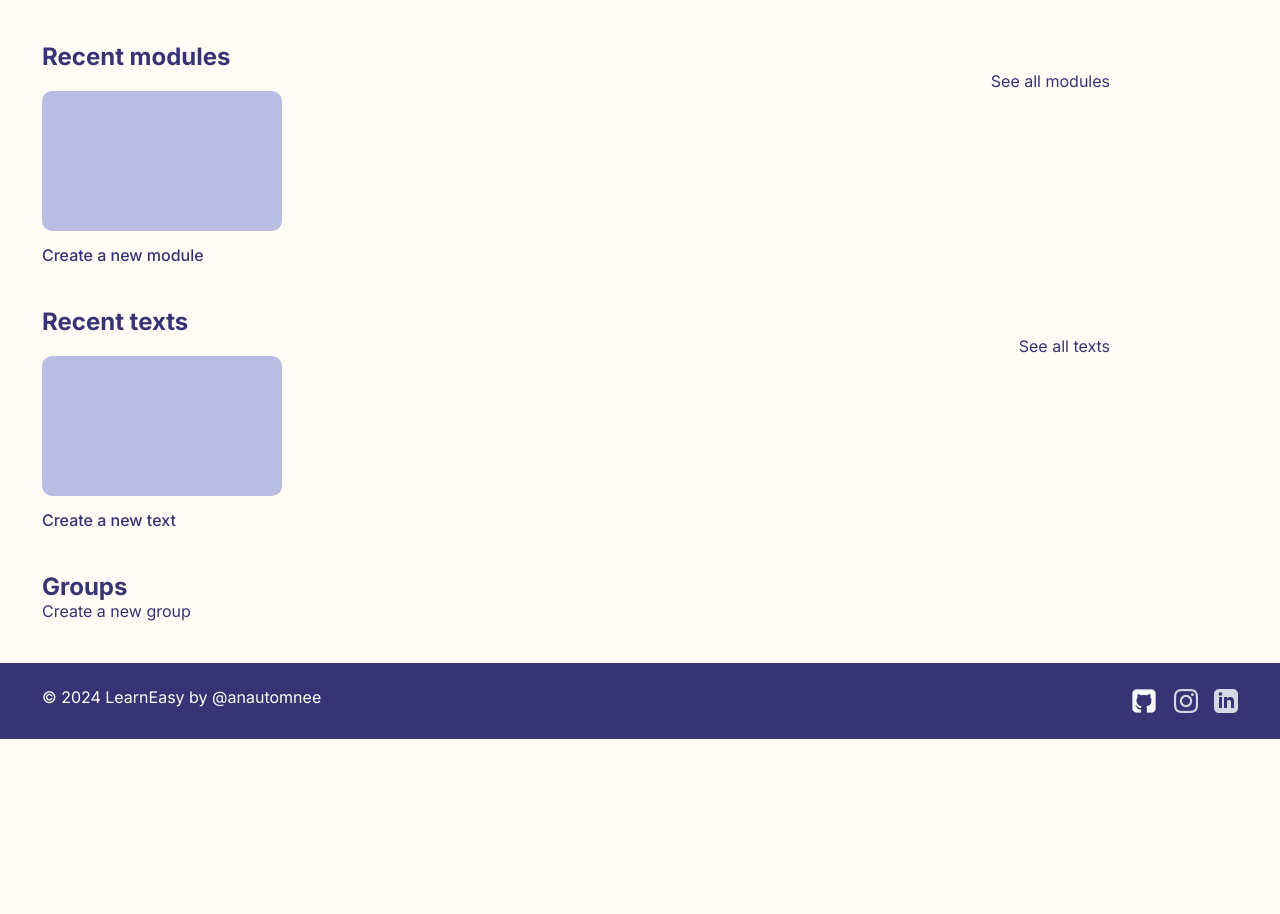
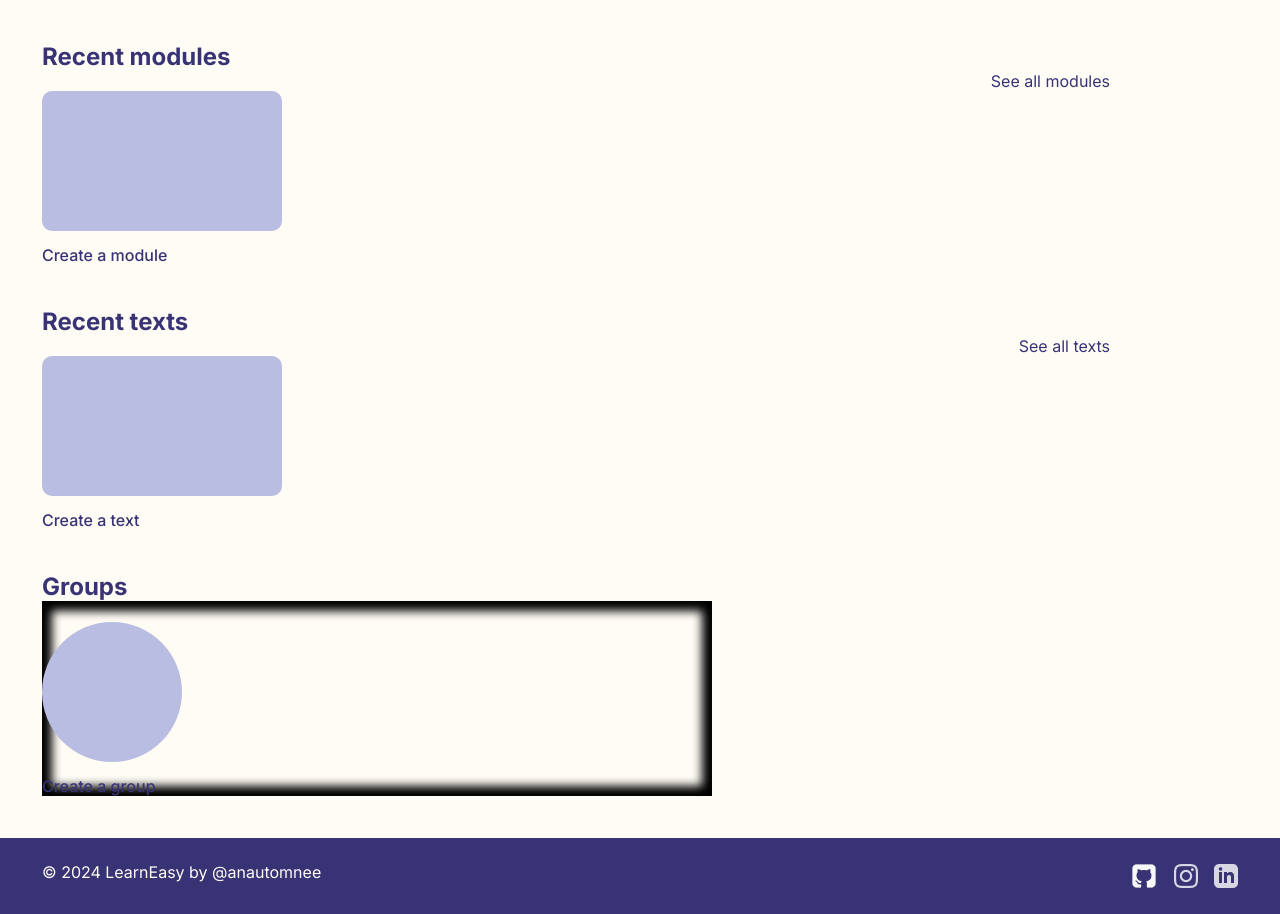
Before and after one commit to anautomnee/cs50web_final, a Django app: page / in a window 1280 px wide. Shown: the part 68-982 px from the top of the page. Before the commit the page ends 807 px from the top, so only its background shows below. Run offline with Django 5.2, Linux system fonts and the light colour scheme; the visitor is signed in with stand-in values (Sample User, id 1); data comes from the database, SQL or seed files in the repository; data that the repository does not hold is empty; some libraries are stand-ins or nearby versions.

Commit message:
change group layout, start border shadow

```diff
--- a/cs50w_final/learneasy/static/learneasy/styles.css
+++ b/cs50w_final/learneasy/static/learneasy/styles.css
@@ -93,38 +101,60 @@ a {
   align-self: center;
 }
 
-.nav-left, .nav-right {
+.nav-left,
+.nav-right {
   display: flex;
   align-items: center;
   gap: 42px;
-
 }
 
 .nav-left img {
   width: 100px;
 }
 
-.recent-modules, .recent-texts {
+.recent-modules,
+.recent-texts {
   display: flex;
   flex-direction: column;
   max-width: 1068px;
   margin-bottom: 42px;
 }
 
-.recent-modules a, .recent-texts a {
+.recent-modules a,
+.recent-texts a {
   align-self: flex-end;
 }
 
-.recent-modules-grid, .recent-texts-grid {
+.recent-modules-grid,
+.recent-texts-grid,
+.recent-groups-grid {
   display: grid;
   grid-template-columns: repeat(4, 240px);
+  align-items: start;
   gap: 36px;
 }
 
-.module-small-card div, .texts-small-card div {
+.recent-module-name,
+.recent-group-name {
+  width: 20ch;
+  overflow: hidden;
+  white-space: nowrap;
+  text-overflow: ellipsis;
+}
+
+.group-card div {
+  width: 140px;
+  height: 140px;
+  background-color: #babde2;
+  border-radius: 50%;
+  margin-bottom: 14px;
+}
+
+.module-small-card div,
+.texts-small-card div {
   width: 240px;
   height: 140px;
-    background-color: #BABDE2;
+  background-color: #babde2;
   border-radius: 10px;
   margin-bottom: 14px;
 }
@@ -133,36 +163,45 @@ a {
   max-width: 670px;
   overflow: scroll;
   margin-bottom: 42px;
+  box-shadow: inset 0px 0px 10px 10px #000;
 }
 
-.grops_main {
+.groups_main {
+  margin-top: 21px;
   display: flex;
   gap: 36px;
+}
+
+.groups_main h3 {
+  width: 14ch;
+  overflow: hidden;
+  white-space: nowrap;
+  text-overflow: ellipsis;
 }
 
 footer {
   display: flex;
   justify-content: space-between;
   background-color: #373375;
-    color: #FFFCF5;
+  color: #fffcf5;
   padding: 24px 42px;
 }
 
-
 /* NEW MODULE PAGE */
 
-
-.new_module_name, .new_group_name {
+.new_module_name,
+.new_group_name {
   display: flex;
   flex-direction: column;
   margin: 20px 0;
 }
 
-.new_module_name input, .new_group_name input {
+.new_module_name input,
+.new_group_name input {
   margin-top: 10px;
   max-width: 400px;
   height: 32px;
-    background-color: #FFFCF5;
+  background-color: #fffcf5;
   border: none;
   border-bottom: 1px solid #373375;
   color: #373375;
--- a/cs50w_final/learneasy/templates/learneasy/index.html
+++ b/cs50w_final/learneasy/templates/learneasy/index.html
@@ -1,20 +1,24 @@
-{% extends "learneasy/layout.html" %}
-
-{% block main %}
+{% extends "learneasy/layout.html" %} {% block main %}
 <div class="main">
   <h1>Recent modules</h1>
   <div class="recent-modules">
     <a href="#">See all modules</a>
     <div class="recent-modules-grid">
+      <a href="{% url 'add_module' %}">
         <div class="module-small-card">
           <div></div>
-                    <h3><a href="{% url 'add_module' %}">Create a new module</a></h3>
+          <h3>Create a module</h3>
         </div>
+      </a>
       {% for module in modules %}
+      <a href="{% url 'module' module.id %}">
         <div class="module-small-card">
           <div></div>
-                        <h3><a href="{% url 'module' module.id %}">{{ module.module_name }}</a></h3>
+          <h3>
+            <p class="recent-module-name">{{ module.module_name }}</p>
+          </h3>
         </div>
+      </a>
       {% endfor %}
     </div>
   </div>
@@ -24,14 +28,29 @@
     <div class="recent-texts-grid">
       <div class="texts-small-card">
         <div></div>
-                    <h3>Create a new text</h3>
+        <h3>Create a text</h3>
       </div>
     </div>
   </div>
   <h1>Groups</h1>
   <div class="groups_main_container">
     <div class="groups_main">
-                <p><a href="">Create a new group</a></p>
+      <a href="{% url 'add_group' %}">
+        <div class="group-card">
+          <div></div>
+          <h3>Create a group</h3>
+        </div>
+      </a>
+      {% for group in groups %}
+      <a href="{% url 'group' group.id %}">
+        <div class="group-card">
+          <div></div>
+          <h3>
+            <p class="recent-group-name">{{ group.group_name }}</p>
+          </h3>
+        </div>
+      </a>
+      {% endfor %}
     </div>
   </div>
 </div>
--- a/cs50w_final/learneasy/urls.py
+++ b/cs50w_final/learneasy/urls.py
@@ -10,5 +10,5 @@ urlpatterns = [
     path("add_module", views.add_module, name="add_module"),
     path("module/<int:id>", views.module, name="module"),
     path("add_group", views.add_group, name="add_group"),
-    # path("group/<int:id>", views.group, name="group")
+    path("group/<int:id>", views.group, name="group")
 ]
--- a/cs50w_final/learneasy/views.py
+++ b/cs50w_final/learneasy/views.py
@@ -8,8 +8,10 @@ from django.core.paginator import Paginator
 def index(request):
     current_user = User.objects.get(username=request.user.username)
     user_modules = current_user.user_modules.all()
+    user_groups = current_user.user_groups.all()
     return render(request, "learneasy/index.html", {
-        "modules": user_modules
+        "modules": user_modules,
+        "groups": user_groups
     })
 
 def login_view(request):
@@ -105,7 +107,7 @@ def add_group(request):
         for key, value in request.POST.items():
             if key != 'csrfmiddlewaretoken' and value:
                 group_name = value
-                new_group = Module(group_name=group_name, group_owner=current_user)
+                new_group = Group(group_name=group_name, group_owner=current_user)
                 new_group.save()
 
         return redirect("index")
@@ -115,12 +117,12 @@ def add_group(request):
         "user_modules": user_modules
     })
 
-# @login_required
-# def group(request, id):
-#     current_group = Group.objects.get(id=id)
-#     if current_group.group_owner.username != request.user.username:
-#         return render(request, "learneasy/error.html")
+@login_required
+def group(request, id):
+    current_group = Group.objects.get(id=id)
+    if current_group.group_owner.username != request.user.username:
+        return render(request, "learneasy/error.html")
 
-#     return render(request, "learneasy/group.html", {
-#         "group": group
-#     })
+    return render(request, "learneasy/group.html", {
+        "group": current_group
+    })
```
Also changed, not shown: other parts of cs50w_final/learneasy/static/learneasy/styles.css (+39 -33 lines), cs50w_final/learneasy/templates/learneasy/add_group.html (+8 -5 lines), cs50w_final/learneasy/templates/learneasy/group.html (+4 -6 lines). Lines whose indentation alone changed are shown as unchanged.
